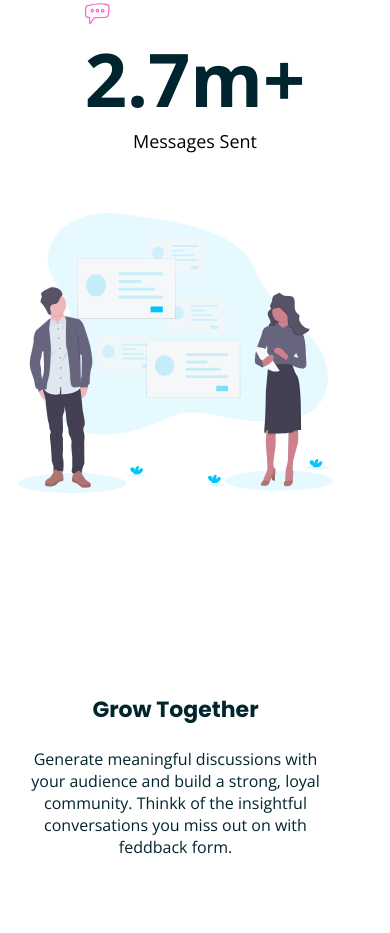
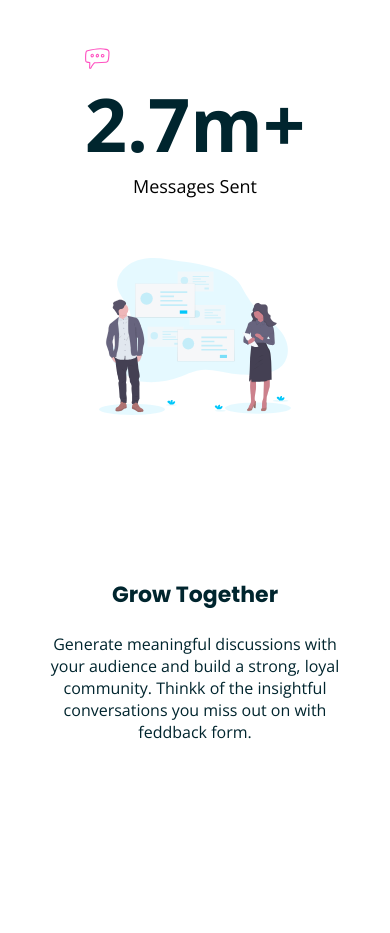
Before and after one commit to kevocam/huddleCurve, a plain HTML site: page index.html in a window 390 px wide. Shown: the part 1231-2164 px from the top of the page. Drawn offline with nearby package versions, Linux system fonts and the light colour scheme.

Commit message:
responsive ok

```diff
--- a/_globales.scss
+++ b/_globales.scss
@@ -32,7 +32,7 @@ $FuenteBody_weigth:600;
 
 /*  400, 600, 700 */
 @mixin img {
-    height: 280px;
+
 }
 @mixin title(){
     font-family: $FuenteTitulos;
--- a/style.scss
+++ b/style.scss
@@ -113,7 +113,7 @@
     @include breakpoint('xs'){
 
         display:grid;
-        grid-template-columns: 90%;
+        grid-template-columns: 100%;
         grid-template-rows: auto;
         grid-template-areas: "b"
                             "a"
@@ -133,7 +133,6 @@
     margin-bottom:124px;
   @include breakpoint("xs"){
         text-align:center;
-        width:90%
     }
     h3{
        @include breakpoint("xs"){
@@ -142,7 +141,7 @@
     }
     p{
          @include breakpoint("xs"){
-             width: 100%;
+
             font-size: 16px;
             font-weight: 500;
             text-align: center;
@@ -153,8 +152,7 @@
     grid-area: b;
     @include breakpoint("xs"){
        height: 220px;
-       width: 90%;
-        margin-bottom: 160px;
+       width: 70%;
 
     }
     margin:auto auto;
@@ -162,7 +160,10 @@
 
         @include img;
         @include breakpoint("xs"){
-            width:100%;
+            display: block;
+            margin:0 auto;
+            width:70%;
+
             }
     }
 
@@ -181,7 +182,9 @@
     img{
         @include img;
         @include breakpoint("xs"){
-            width:100%;
+            display: block;
+            margin:0 auto;
+            width:70%;
             }
     }
 /*     margin-bottom:124px
@@ -191,7 +194,6 @@
 
     grid-area: d;
     @include breakpoint("xs"){
-        width:90%;
         text-align:center;
         margin-bottom:120px;
     }
@@ -209,10 +211,9 @@
     }
     p{
         @include breakpoint("xs"){
-            font-size: 14px;
-            font-weight: 400;
+            font-size: 16px;
+            font-weight: 500;
             text-align: center;
-            line-height: 18px;
         }
     }
 
@@ -221,7 +222,6 @@
 }
 .row3_text{
     grid-area: e;
-    width:80%;
     @include text;
 /*     margin-bottom:150px;
  */    @include breakpoint("xs"){
@@ -237,10 +237,9 @@
     p{
         @include breakpoint("xs"){
 
-            font-size: 14px;
-            font-weight: 400;
+            font-size: 16px;
+            font-weight: 500;
             text-align: center;
-            line-height: 18px;
         }
     }
     @include breakpoint("xs"){
@@ -255,7 +254,9 @@
     img{
         @include img;
         @include breakpoint("xs"){
-            width:100%;
+            display: block;
+            margin:0 auto;
+            width:70%;
             }
 
     }
@@ -282,7 +283,7 @@
         font-size: 24px;
         color:$neutralCyan;
         @include breakpoint("xs"){
-            font-size:18px;
+            font-size:20px;
         }
      }
      &__btn{
@@ -365,8 +366,8 @@
         }
         &--newsletter{
             width: 720px;
-            margin:0 auto;
 
+            padding:20px;
             box-sizing: border-box;
             @include breakpoint("xs"){
                 width:85%;
@@ -395,8 +396,8 @@
 
                 border-radius:6px;
                 border:none;
-                margin-right: 30px;
-                padding:0px 6px;
+                /* margin-right: 30px; */
+                padding:0px 16px;
                 font-size: 18px;
                 color:$colorPrimary;
                 font-weight: $FuenteTitulos_weigth;
@@ -459,7 +460,7 @@ justify-content: center;
             font-size: 18px;
         }
         @include breakpoint("xs"){
-             margin-bottom: 75px;
+             margin-bottom: 120px;
        }
 
     }
```
Also changed, not shown: style.css, 1 other file.
